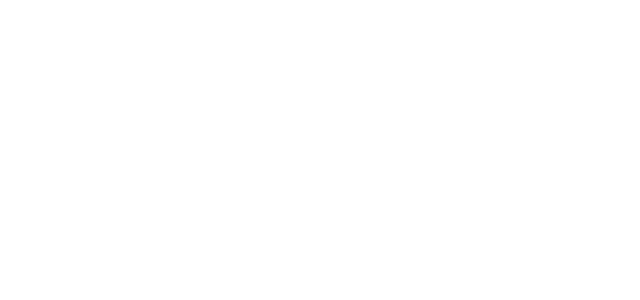
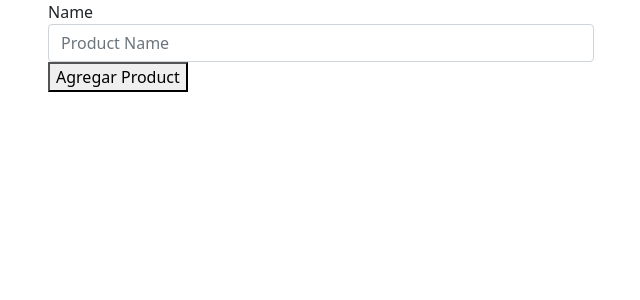
Before and after one commit to moranrosales23/ecommerce, a React (Vite) app in the folder frontend/: page /products/new in a window 1280 px wide. Before the commit this address had no page. Shown: the top 300 px of the page, without its empty margins (319-959 px from the left). Built offline with nearby package versions, Linux system fonts and the light colour scheme.

Commit message:
Implement Create Product form with Formik

```diff
--- a/frontend/package.json
+++ b/frontend/package.json
@@ -8,6 +8,7 @@
   },
   "dependencies": {
     "bootstrap": "^5.1.3",
+    "formik": "^2.2.9",
     "react": "^17.0.2",
     "react-bootstrap": "^2.1.1",
     "react-dom": "^17.0.2",
--- a/frontend/src/App.jsx
+++ b/frontend/src/App.jsx
@@ -2,11 +2,13 @@
 import { Routes, Route } from "react-router-dom"
 
 const Home = React.lazy(() => import("./pages/Home"))
+const NewProduct = React.lazy(() => import("./pages/NewProduct"))
 
 function App() {
   return (
     <Routes>
       <Route path="/" element={<Home />} />
+      <Route path="/products/new" element={<NewProduct />} />
     </Routes>
   )
 }
--- /dev/null
+++ b/frontend/src/pages/NewProduct.jsx
@@ -0,0 +1,48 @@
+import React from "react"
+import { useFormik } from "formik"
+import { Container, Row, Col, FormGroup, Form } from "react-bootstrap"
+
+function NewProduct() {
+  const formik = useFormik({
+    initialValues: { name: "" },
+    validate: (values) => {
+      const errors = {}
+      if (!values.name) {
+        errors.name = "Required"
+      }
+      return errors
+    },
+    onSubmit: async (values) => {
+      console.log(JSON.stringify(values))
+    },
+  })
+
+  return (
+    <Container>
+      <Row className="justify-content-center">
+        <Col xs={6}>
+          <Form noValidate onSubmit={formik.handleSubmit}>
+            <FormGroup>
+              <label htmlFor="name">Name</label>
+              <Form.Control
+                type="text"
+                id="name"
+                name="name"
+                placeholder="Product Name"
+                onChange={formik.handleChange}
+                isInvalid={!!formik.errors.name}
+                isValid={formik.touched.name && !formik.errors.name}
+              />
+              <Form.Control.Feedback>Bien</Form.Control.Feedback>
+              <Form.Control.Feedback type="invalid">{formik.errors.name}</Form.Control.Feedback>
+            </FormGroup>
+
+            <button type="submit">Agregar Product</button>
+          </Form>
+        </Col>
+      </Row>
+    </Container>
+  )
+}
+
+export default NewProduct
```
Also changed, not shown: 1 other file (tests, documents, lock files or other folders).
